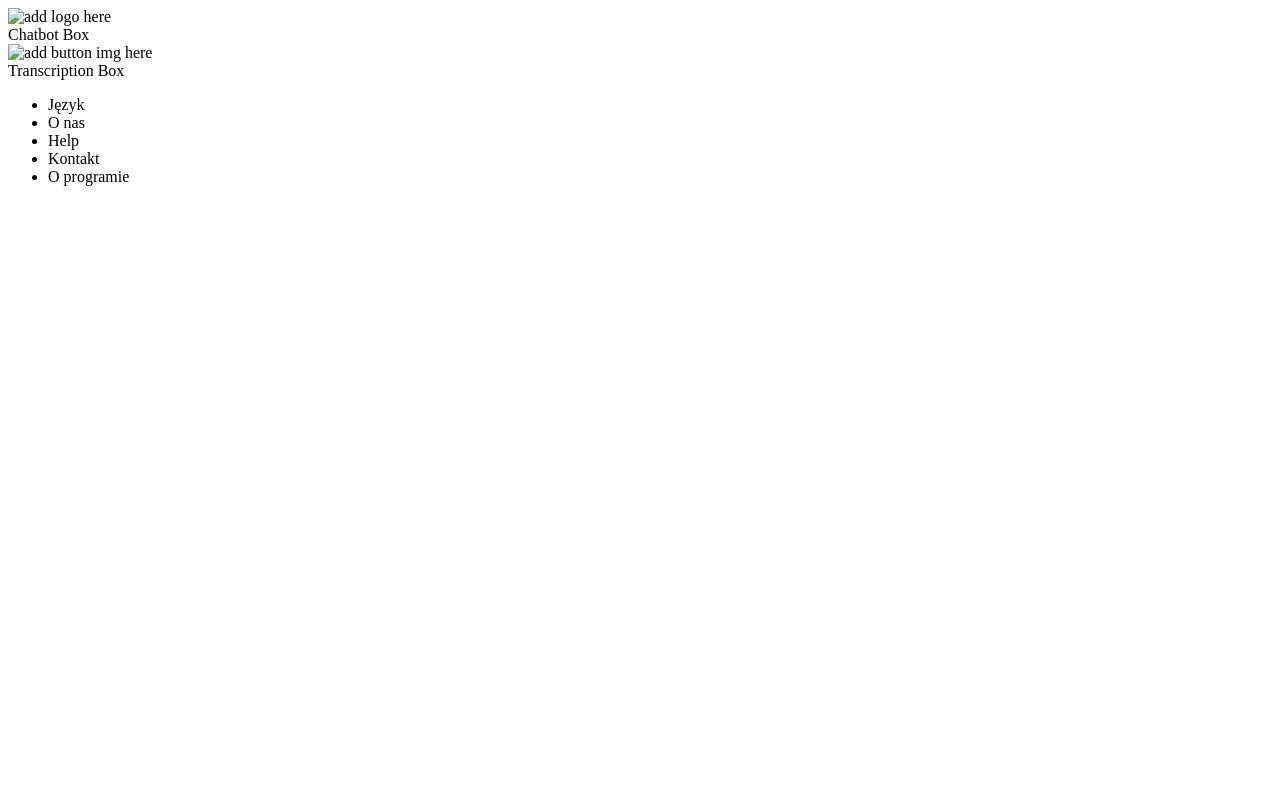
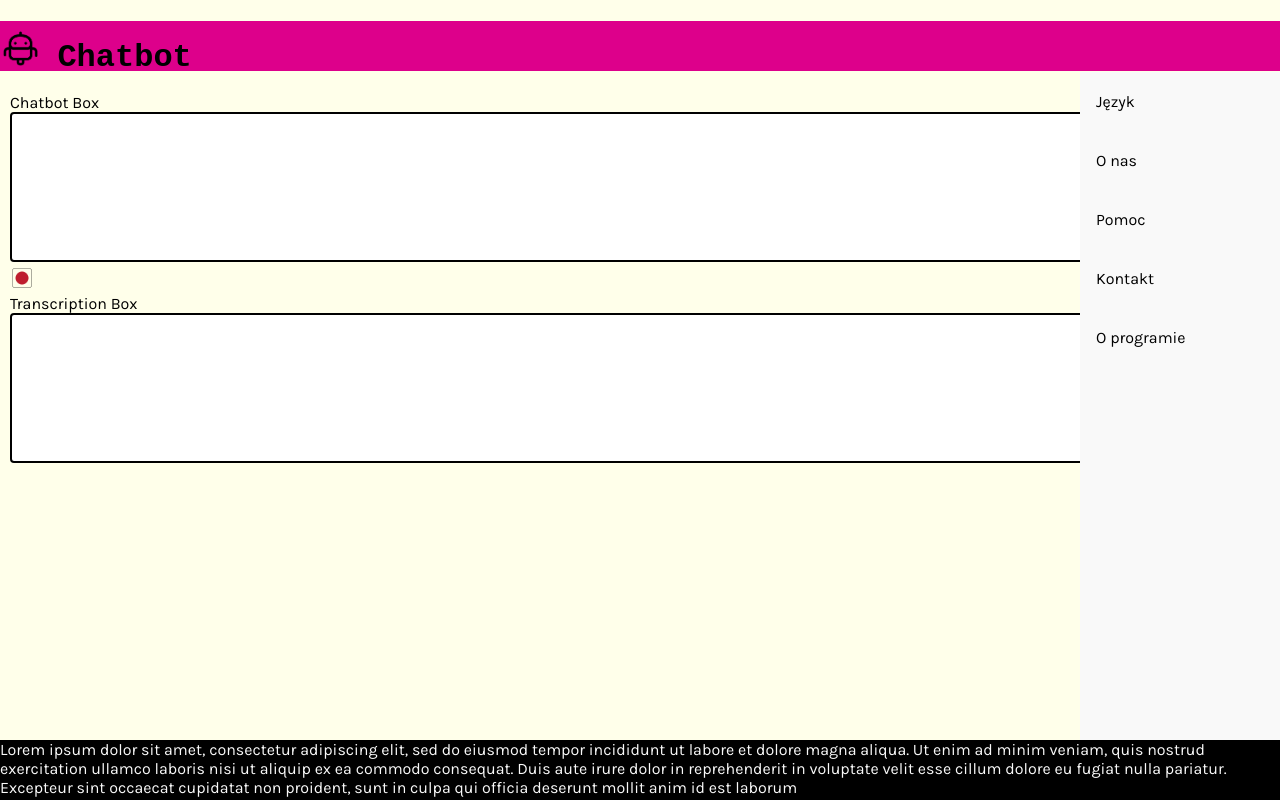
Before and after one commit to nlp-ug-2018-19/Panda3, a plain HTML site: page index.html in a window 1280 px wide. Drawn offline with Linux system fonts and the light colour scheme; a web font is replaced by a local one.

Commit message:
Add basic stylesheet, images, make necessary edits to index.html

```diff
--- a/index.html
+++ b/index.html
@@ -1,5 +1,5 @@
 <!DOCTYPE html>
-
+<link href="https://fonts.googleapis.com/css?family=Asap+Condensed|Karla&display=swap" rel="stylesheet">
 <head>
     <title>Chatbot</title>
     <meta charset="UTF-8">
@@ -9,32 +9,42 @@
 </head>
 <body>
     <div>
-        <!--Logo-->
-        <img src="" alt="add logo here">
+        <!--Logo and name-->
+        <h1><img id="logo" src="images/robot.png" alt="add logo here"> Chatbot</h1>
     </div>
-    <div>
+    <div id="content">
         <!--Chatbot Box here-->
         Chatbot Box
+        <div>
+            <textarea>
+
+            </textarea>
+        </div>
     </div>
-    <div>
+    <div id="content">
         <!--Recording button-->
-        <img src="" alt="add button img here">
+        <img id="rec-button" src="images/rec-button.png" alt="Record your message">
     </div>
-    <div>
+    <div id="content">
         <!--Live Text-to-Speech transcription Box-->
         Transcription Box
+        <div>
+            <textarea>
+
+            </textarea>
+        </div>
     </div>
     <div>
         <!--Sidebar-->
         <ul>
             <li>Język</li>
             <li>O nas</li>
-            <li>Help</li>
+            <li>Pomoc</li>
             <li>Kontakt</li>
             <li>O programie</li>
         </ul>
     </div>
 </body>
 <footer>
-
+    Lorem ipsum dolor sit amet, consectetur adipiscing elit, sed do eiusmod tempor incididunt ut labore et dolore magna aliqua. Ut enim ad minim veniam, quis nostrud exercitation ullamco laboris nisi ut aliquip ex ea commodo consequat. Duis aute irure dolor in reprehenderit in voluptate velit esse cillum dolore eu fugiat nulla pariatur. Excepteur sint occaecat cupidatat non proident, sunt in culpa qui officia deserunt mollit anim id est laborum
 </footer>
--- a/mystyle.css
+++ b/mystyle.css
@@ -0,0 +1,71 @@
+    h1 {
+        background-color: #DD008b;
+        font-family: Asap Condensed, monospace;
+        height: 50px
+    }
+    #rec-button {
+        width: 24px;
+        height: 24px;
+    }
+    #logo {
+        padding-top: 0.3em;
+        padding-left: 0.1em;
+        width: 35px;
+        height: 35px;
+    }
+    body {
+        background-color: #ffffea;
+        font-family: Karla, monospace;
+        margin-bottom: 50px;
+        margin-left: 0;
+        margin-right: 0;
+        margin-top: 0;
+    }
+    #content {
+        margin-left: 10px;
+    }
+    ul {
+        list-style-type: none;
+        margin: 0;
+        padding: 0;
+        width: 200px;
+        position: absolute;
+        top: 71.5px;
+        right: 0px;
+        background-color: #f9f9f9;
+        height: 100%; /* Full height */
+        position: fixed; /* Make it stick, even on scroll */
+        overflow: auto
+      }
+
+      li{
+        display: block;
+        padding: 20px 16px;
+        text-decoration: none;
+      }
+
+      /* Change the color on hover */
+      li:hover {
+        background-color: #DD008b;
+        color: white;
+      }
+      footer {
+        position: fixed;
+        height: 60px;
+        background-color: #000000;
+        color: #f9f9f9;
+        bottom: 0px;
+        left: 0px;
+        right: 0px;
+        margin-bottom: 0px;
+      }
+      textarea {
+        width: 85%;
+        height: 150px;
+        padding: 12px 20px;
+        box-sizing: border-box;
+        border: 2px solid #000;
+        border-radius: 4px;
+        background-color: #fff;
+        resize: none;
+      }
```
Also changed, not shown: images/rec-button.png (added), images/robot.png (added).
